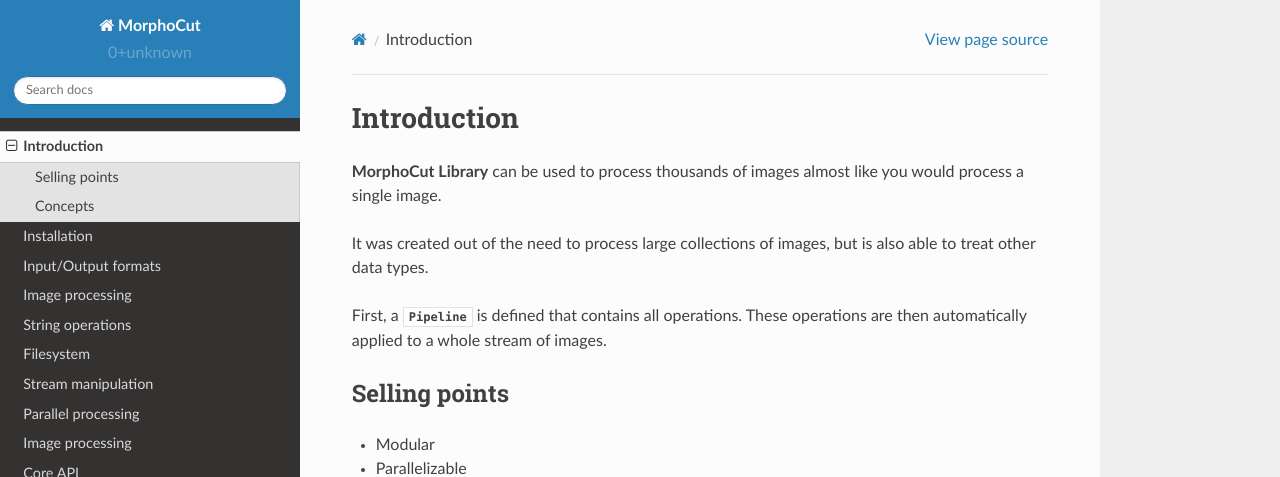
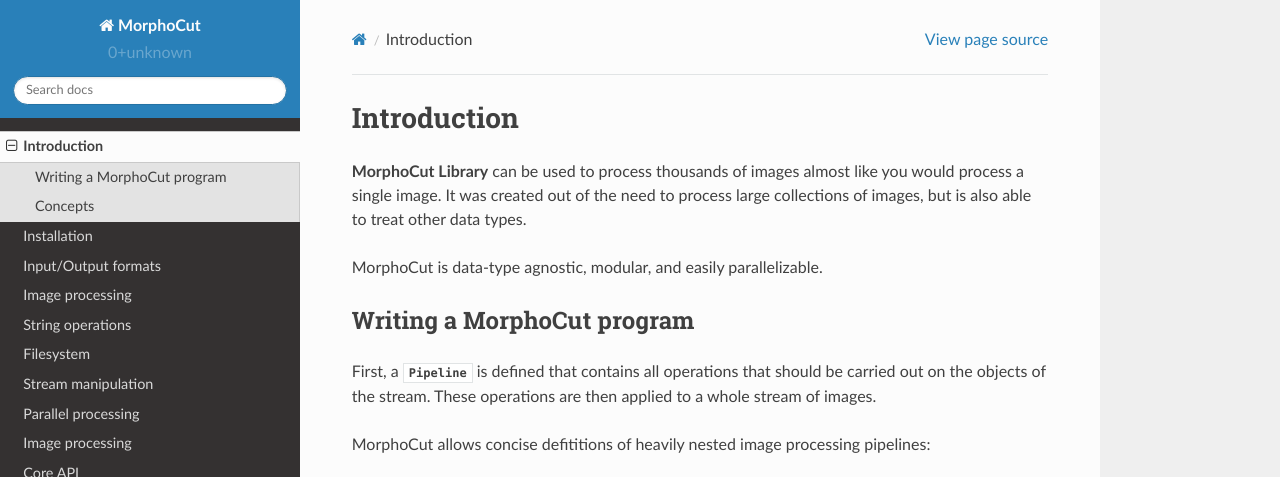
Before and after one commit to morphocut/morphocut, a Sphinx documentation site: the page built from docs/introduction.rst, in a window 1280 px wide and 1122 px high, cut to the strip 0-477 px from the top of the window. Built offline with Sphinx 7.4.7 and the Read the Docs theme 2.0.0, drawn with Linux system fonts in a browser that asks for light colours.

Commit message:
DOC: Update index and introduction

```diff
--- a/docs/index.rst
+++ b/docs/index.rst
@@ -7,8 +7,8 @@ The MorphoCut image processing pipeline library
 
 MorphoCut is a pipelined image processing library designed to handle
 large volumes of biological, medical, oceanographic and remote sensing
-image data. It is modular from ground up and comes with "batteries
-included" to provide common processing steps like segmentation and
+image data. It is modular from ground up and comes with "`batteries
+included`_" to provide common processing steps like segmentation and
 feature extraction. It reads and writes many :doc:`formats <formats>`
 like video,
 `Bio-Formats <https://docs.openmicroscopy.org/bio-formats/latest/supported-formats.html>`__
--- a/docs/introduction.rst
+++ b/docs/introduction.rst
@@ -3,18 +3,18 @@ Introduction
 
 **MorphoCut Library** can be used to process thousands of images
 almost like you would process a single image.
-
 It was created out of the need to process large collections of images,
 but is also able to treat other data types.
 
+MorphoCut is data-type agnostic, modular, and easily parallelizable.
+
+Writing a MorphoCut program
+---------------------------
+
 First, a :py:class:`~morphocut.core.Pipeline` is defined that
-contains all operations.
-These operations are then automatically applied to a whole stream of images.
-
-Selling points
---------------
-- Modular
-- Parallelizable
+contains all operations that should be carried out on the
+objects of the stream.
+These operations are then applied to a whole stream of images.
 
 MorphoCut allows concise defititions of heavily nested
 image processing pipelines:
```
Also changed, not shown: other parts of docs/index.rst (+2 -0 lines), 1 other file.
